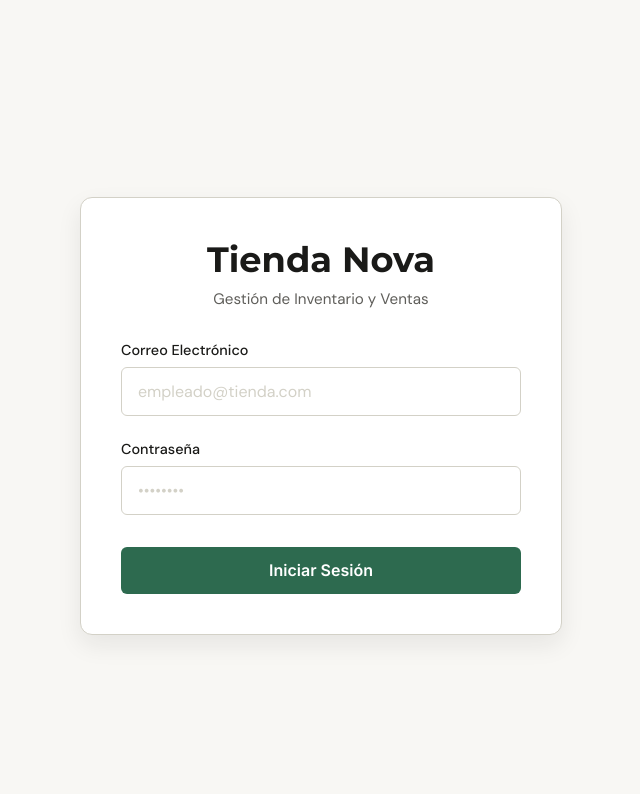
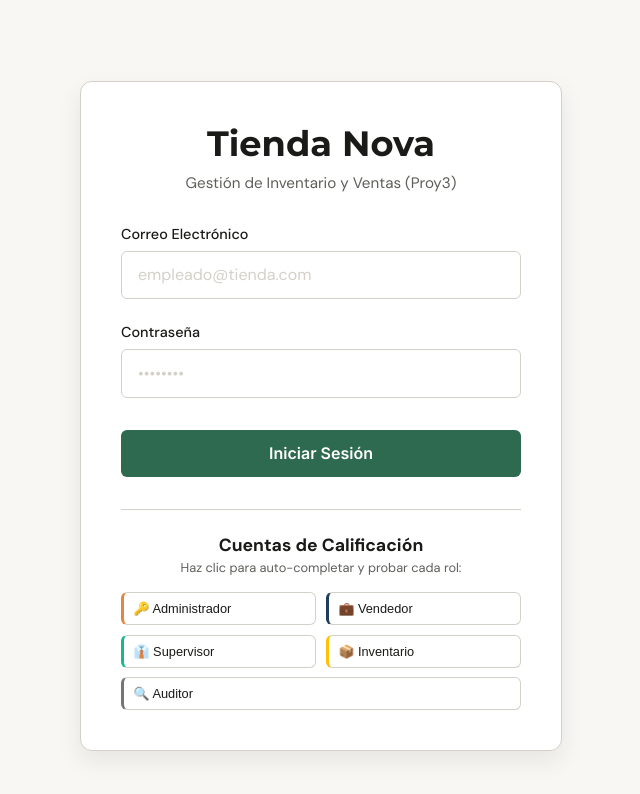
Before and after one commit to hmndzzl/DB_Proyecto2, a React (Vite) app in the folder app/frontend/: page /login in a window 1280 px wide. Shown: the top 794 px of the page, without its empty margins (319-959 px from the left). Built offline with nearby package versions, Linux system fonts and the light colour scheme.

Commit message:
feat(frontend): proteger vistas por rol y agregar atajos de prueba

```diff
--- a/app/frontend/src/components/layout/Sidebar.tsx
+++ b/app/frontend/src/components/layout/Sidebar.tsx
@@ -4,15 +4,32 @@ import './Sidebar.css';
 
 export const Sidebar = () => {
     const location = useLocation();
-
     const { user, logout } = useAuth();
 
-    // Fallback if user is somehow null
-    const safeUser = user || { nombre: 'Usuario', rol: 2 };
+    // Fallback si el usuario no ha cargado correctamente
+    const safeUser = user || { nombre: 'Usuario', rol: 5 };
 
     const handleLogout = () => {
         logout();
     };
+
+    // Helper para obtener la etiqueta de rol en texto
+    const getRoleLabel = (rolId?: number): string => {
+        switch (rolId) {
+            case 1: return 'Administrador';
+            case 2: return 'Vendedor';
+            case 3: return 'Supervisor';
+            case 4: return 'Inventario';
+            case 5: return 'Auditor';
+            default: return 'Empleado';
+        }
+    };
+
+    // Reglas de visualización por rol
+    const showDashboard = safeUser.rol === 1 || safeUser.rol === 3;
+    const showProductos = safeUser.rol === 1 || safeUser.rol === 2 || safeUser.rol === 3 || safeUser.rol === 4 || safeUser.rol === 5;
+    const showCategorias = safeUser.rol === 1 || safeUser.rol === 2 || safeUser.rol === 3 || safeUser.rol === 4 || safeUser.rol === 5;
+    const showVentas = safeUser.rol === 1 || safeUser.rol === 2 || safeUser.rol === 3 || safeUser.rol === 5;
 
     return (
         <aside className="sidebar">
@@ -22,30 +39,35 @@ export const Sidebar = () => {
 
                 <div className="user-profile">
                     <p className="user-name">{String(safeUser.nombre || 'Usuario')}</p>
-                    <p className="user-role">{safeUser.rol === 1 ? 'Administrador' : 'Vendedor'}</p>
+                    <p className="user-role">{getRoleLabel(safeUser.rol)}</p>
                 </div>
             </div>
 
             {/* 2. Menú de Navegación */}
             <nav className="sidebar-nav">
-                {/* Solo muestra el Dashboard si es el Administrador */}
-                {safeUser.rol === 1 && (
+                {showDashboard && (
                     <Link to="/dashboard" className={`nav-item ${location.pathname === '/dashboard' ? 'active' : ''}`}>
                         Dashboard
                     </Link>
                 )}
+                {showProductos && (
                     <Link to="/productos" className={`nav-item ${location.pathname === '/productos' ? 'active' : ''}`}>
                         Productos
                     </Link>
+                )}
+                {showCategorias && (
                     <Link to="/categorias" className={`nav-item ${location.pathname === '/categorias' ? 'active' : ''}`}>
                         Categorías
                     </Link>
+                )}
+                {showVentas && (
                     <Link to="/ventas" className={`nav-item ${location.pathname === '/ventas' ? 'active' : ''}`}>
                         Ventas
                     </Link>
+                )}
             </nav>
 
-            {/* 3. Footer con el botón de Cerrar Sesión empujado hacia abajo */}
+            {/* 3. Footer con el botón de Cerrar Sesión */}
             <div className="sidebar-footer">
                 <button onClick={handleLogout} className="btn-logout">
                     Cerrar Sesión
--- a/app/frontend/src/components/ui/ProtectedRoute.tsx
+++ b/app/frontend/src/components/ui/ProtectedRoute.tsx
@@ -1,14 +1,31 @@
 import { Navigate, Outlet } from 'react-router-dom';
 import { useAuth } from '../../context/AuthContext';
 
-export const ProtectedRoute = () => {
-    const { token } = useAuth();
+interface ProtectedRouteProps {
+    allowedRoles?: number[];
+}
+
+export const ProtectedRoute = ({ allowedRoles }: ProtectedRouteProps) => {
+    const { token, user } = useAuth();
 
     // Si no hay token, lo expulsa de vuelta a la pantalla de login
     if (!token) {
         return <Navigate to="/login" replace />;
     }
 
-    // Si hay token, lo deja pasar a la ruta que solicitó
+    // Si hay roles permitidos definidos, validar que el usuario cuente con los permisos
+    if (allowedRoles && user && !allowedRoles.includes(Number(user.rol))) {
+        // Redirección amigable basada en el rol
+        if (Number(user.rol) === 4) {
+            return <Navigate to="/productos" replace />; // El rol Inventario sólo ve Productos
+        }
+        // Vendedor y Auditor no tienen acceso a Dashboard, los mandamos a Productos o Ventas
+        if (Number(user.rol) === 2 || Number(user.rol) === 5) {
+            return <Navigate to="/productos" replace />;
+        }
+        return <Navigate to="/login" replace />;
+    }
+
+    // Si cumple con todo, se le permite el acceso
     return <Outlet />;
 };
--- a/app/frontend/src/pages/auth/LoginPage.css
+++ b/app/frontend/src/pages/auth/LoginPage.css
@@ -114,3 +114,77 @@
     background-color: var(--gris-arena);
     cursor: not-allowed;
 }
+
+/* Sección de Cuentas de Calificación */
+.grading-accounts-section {
+    margin-top: 2rem;
+    padding-top: 1.5rem;
+    border-top: 1px solid var(--gris-arena);
+    text-align: center;
+}
+
+.grading-accounts-section h3 {
+    font-size: 1.1rem;
+    margin: 0 0 0.2rem 0;
+    color: var(--negro-suave);
+    font-weight: 600;
+}
+
+.grading-subtitle {
+    font-size: 0.8rem;
+    color: var(--gris-carbon);
+    margin: 0 0 1rem 0;
+}
+
+.grading-buttons-grid {
+    display: grid;
+    grid-template-columns: repeat(2, 1fr);
+    gap: 0.6rem;
+}
+
+/* Botón auditor ocupa las dos columnas */
+.btn-grading.auditor {
+    grid-column: span 2;
+}
+
+.btn-grading {
+    background-color: var(--blanco-perla);
+    border: 1px solid var(--gris-arena);
+    color: var(--negro-suave);
+    padding: 0.5rem 0.6rem;
+    border-radius: 6px;
+    font-size: 0.8rem;
+    font-weight: 500;
+    cursor: pointer;
+    text-align: left;
+    transition: all 0.2s ease;
+    display: flex;
+    align-items: center;
+    gap: 0.3rem;
+}
+
+.btn-grading:hover {
+    background-color: var(--arena-suave);
+    border-color: var(--gris-carbon);
+    transform: translateY(-1px);
+}
+
+.btn-grading:active {
+    transform: translateY(1px);
+}
+
+.btn-grading.admin {
+    border-left: 3px solid #E28743;
+}
+.btn-grading.seller {
+    border-left: 3px solid #1E3D59;
+}
+.btn-grading.supervisor {
+    border-left: 3px solid #17B890;
+}
+.btn-grading.inventory {
+    border-left: 3px solid #FFC107;
+}
+.btn-grading.auditor {
+    border-left: 3px solid #757575;
+}
--- a/app/frontend/src/pages/auth/LoginPage.tsx
+++ b/app/frontend/src/pages/auth/LoginPage.tsx
@@ -28,14 +28,21 @@ export const LoginPage = () => {
             const data = await response.json();
 
             if (!response.ok) {
-                throw new Error(data.mensaje || 'Credenciales inválidas');
+                throw new Error(data.message || data.mensaje || 'Credenciales inválidas');
             }
 
             // Guarda el token y los datos del usuario a través del contexto
             login(data.token, data.user);
 
-            // Redirigir al Dashboard
-            window.location.href = '/dashboard';
+            // Redirigir según el rol del usuario para evitar dobles redirecciones
+            const rolId = Number(data.user.rol);
+            if (rolId === 1 || rolId === 3) {
+                window.location.href = '/dashboard';
+            } else if (rolId === 4) {
+                window.location.href = '/productos';
+            } else {
+                window.location.href = '/productos'; // Vendedores y Auditores van a Productos por defecto
+            }
 
         } catch (err) {
             if (err instanceof Error) {
@@ -46,12 +53,18 @@ export const LoginPage = () => {
         }
     };
 
+    // Helper para auto-completar credenciales de prueba
+    const fillCredentials = (email: string) => {
+        setCorreo(email);
+        setPassword('123456');
+    };
+
     return (
         <div className="login-container">
             <div className="login-card">
                 <div className="login-header">
                     <h1>Tienda Nova</h1>
-                    <p>Gestión de Inventario y Ventas</p>
+                    <p>Gestión de Inventario y Ventas (Proy3)</p>
                 </div>
 
                 {error && <div className="login-error">{error}</div>}
@@ -89,6 +102,54 @@ export const LoginPage = () => {
                         {isLoading ? 'Autenticando...' : 'Iniciar Sesión'}
                     </button>
                 </form>
+
+                {/* Sección Premium: Selector rápido de usuarios para calificación */}
+                <div className="grading-accounts-section">
+                    <h3>Cuentas de Calificación</h3>
+                    <p className="grading-subtitle">Haz clic para auto-completar y probar cada rol:</p>
+                    <div className="grading-buttons-grid">
+                        <button
+                            type="button"
+                            onClick={() => fillCredentials('gerente@tienda.com')}
+                            className="btn-grading admin"
+                            title="Administrador (Acceso Completo)"
+                        >
+                            🔑 Administrador
+                        </button>
+                        <button
+                            type="button"
+                            onClick={() => fillCredentials('emp2@tienda.com')}
+                            className="btn-grading seller"
+                            title="Vendedor (Clientes y Ventas)"
+                        >
+                            💼 Vendedor
+                        </button>
+                        <button
+                            type="button"
+                            onClick={() => fillCredentials('supervisor@tienda.com')}
+                            className="btn-grading supervisor"
+                            title="Supervisor (Productos, Categorías, Clientes, Reportes)"
+                        >
+                            👔 Supervisor
+                        </button>
+                        <button
+                            type="button"
+                            onClick={() => fillCredentials('inventario@tienda.com')}
+                            className="btn-grading inventory"
+                            title="Inventario (Productos, Categorías, Proveedores)"
+                        >
+                            📦 Inventario
+                        </button>
+                        <button
+                            type="button"
+                            onClick={() => fillCredentials('auditor@tienda.com')}
+                            className="btn-grading auditor"
+                            title="Auditor (Solo lectura completa)"
+                        >
+                            🔍 Auditor
+                        </button>
+                    </div>
+                </div>
             </div>
         </div>
     );
--- a/app/frontend/src/pages/ventas/VentasPage.tsx
+++ b/app/frontend/src/pages/ventas/VentasPage.tsx
@@ -35,6 +35,7 @@ export const VentasPage = () => {
     const [isSearchingCliente, setIsSearchingCliente] = useState(false);
 
     const { token, user } = useAuth();
+    const tienePermisoEscritura = user?.rol === 1 || user?.rol === 2 || user?.rol === 3;
 
     const fetchData = useCallback(async () => {
         try {
@@ -187,9 +188,11 @@ export const VentasPage = () => {
                     <h1>Registro de Ventas</h1>
                     <p>Facturación, carrito y salidas de inventario</p>
                 </div>
-                <button className="btn-nueva-venta" onClick={() => setIsModalOpen(true)}>
-                    + Nueva Venta
-                </button>
+                {tienePermisoEscritura && (
+                    <button className="btn-nueva-venta" onClick={() => setIsModalOpen(true)}>
+                        + Nueva Venta
+                    </button>
+                )}
             </header>
 
             {isLoading ? (
```
Also changed, not shown: app/frontend/src/App.tsx (+18 -5 lines), app/frontend/src/pages/productos/CategoriasPage.tsx (+4 -4 lines), app/frontend/src/pages/productos/ProductosPage.tsx (+4 -4 lines). Lines whose indentation alone changed are shown as unchanged.
